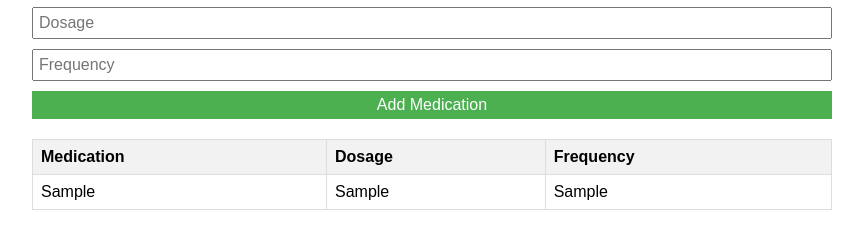
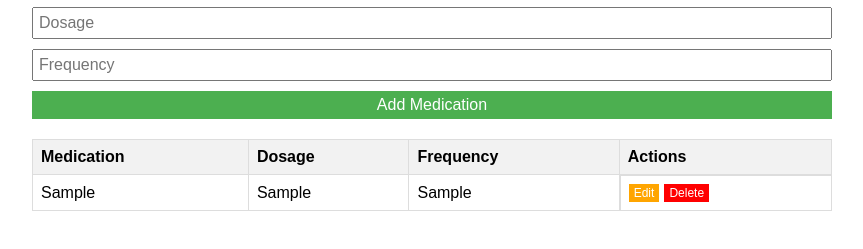
Before and after one commit to PixelVerseIT/med-tracker, a plain HTML site: page index.html in a window 1280 px wide. Both pictures are taken after typing "Sample", "Sample", "Sample" into the empty fields and a click on the button "Add Medication". Shown: the part 135-384 px from the top of the page, without its empty margins (208-1071 px from the left). Drawn offline with Linux system fonts and the light colour scheme.

Commit message:
added auto-save to browser storage and added actions to edit and delete the medications.

```diff
--- a/index.html
+++ b/index.html
@@ -42,15 +42,30 @@
         th {
             background-color: #f2f2f2;
         }
+        .actions {
+            display: flex;
+            gap: 5px;
+        }
+        .edit-btn, .delete-btn {
+            padding: 2px 5px;
+            font-size: 12px;
+        }
+        .edit-btn {
+            background-color: #FFA500;
+        }
+        .delete-btn {
+            background-color: #FF0000;
+        }
     </style>
 </head>
 <body>
     <h1>Medication Tracker</h1>
     <form id="medForm">
+        <input type="hidden" id="medId">
         <input type="text" id="medName" placeholder="Medication Name" required>
         <input type="text" id="medDosage" placeholder="Dosage" required>
         <input type="text" id="medFrequency" placeholder="Frequency" required>
-        <button type="submit">Add Medication</button>
+        <button type="submit" id="submitBtn">Add Medication</button>
     </form>
     <table id="medTable">
         <thead>
@@ -58,6 +73,7 @@
                 <th>Medication</th>
                 <th>Dosage</th>
                 <th>Frequency</th>
+                <th>Actions</th>
             </tr>
         </thead>
         <tbody id="medList"></tbody>
@@ -66,6 +82,77 @@
     <script>
         const medForm = document.getElementById('medForm');
         const medList = document.getElementById('medList');
+        const submitBtn = document.getElementById('submitBtn');
+        let medications = JSON.parse(localStorage.getItem('medications')) || [];
+        let editingId = null;
+
+        function saveMedications() {
+            localStorage.setItem('medications', JSON.stringify(medications));
+        }
+
+        function renderMedications() {
+            medList.innerHTML = '';
+            medications.forEach(med => {
+                const row = medList.insertRow();
+                row.insertCell(0).textContent = med.name;
+                row.insertCell(1).textContent = med.dosage;
+                row.insertCell(2).textContent = med.frequency;
+                const actionsCell = row.insertCell(3);
+                actionsCell.className = 'actions';
+
+                const editBtn = document.createElement('button');
+                editBtn.textContent = 'Edit';
+                editBtn.className = 'edit-btn';
+                editBtn.onclick = () => editMedication(med.id);
+
+                const deleteBtn = document.createElement('button');
+                deleteBtn.textContent = 'Delete';
+                deleteBtn.className = 'delete-btn';
+                deleteBtn.onclick = () => deleteMedication(med.id);
+
+                actionsCell.appendChild(editBtn);
+                actionsCell.appendChild(deleteBtn);
+            });
+        }
+
+        function addMedication(name, dosage, frequency) {
+            const newMed = {
+                id: Date.now(),
+                name,
+                dosage,
+                frequency
+            };
+            medications.push(newMed);
+            saveMedications();
+            renderMedications();
+        }
+
+        function editMedication(id) {
+            const med = medications.find(m => m.id === id);
+            if (med) {
+                document.getElementById('medId').value = med.id;
+                document.getElementById('medName').value = med.name;
+                document.getElementById('medDosage').value = med.dosage;
+                document.getElementById('medFrequency').value = med.frequency;
+                submitBtn.textContent = 'Update Medication';
+                editingId = id;
+            }
+        }
+
+        function updateMedication(id, name, dosage, frequency) {
+            const index = medications.findIndex(m => m.id === id);
+            if (index !== -1) {
+                medications[index] = { ...medications[index], name, dosage, frequency };
+                saveMedications();
+                renderMedications();
+            }
+        }
+
+        function deleteMedication(id) {
+            medications = medications.filter(med => med.id !== id);
+            saveMedications();
+            renderMedications();
+        }
 
         medForm.addEventListener('submit', function(e) {
             e.preventDefault();
@@ -74,13 +161,18 @@
             const dosage = document.getElementById('medDosage').value;
             const frequency = document.getElementById('medFrequency').value;
 
-            const row = medList.insertRow();
-            row.insertCell(0).textContent = name;
-            row.insertCell(1).textContent = dosage;
-            row.insertCell(2).textContent = frequency;
+            if (editingId) {
+                updateMedication(editingId, name, dosage, frequency);
+                editingId = null;
+                submitBtn.textContent = 'Add Medication';
+            } else {
+                addMedication(name, dosage, frequency);
+            }
 
             medForm.reset();
         });
+
+        renderMedications();
     </script>
 </body>
 </html>
```
